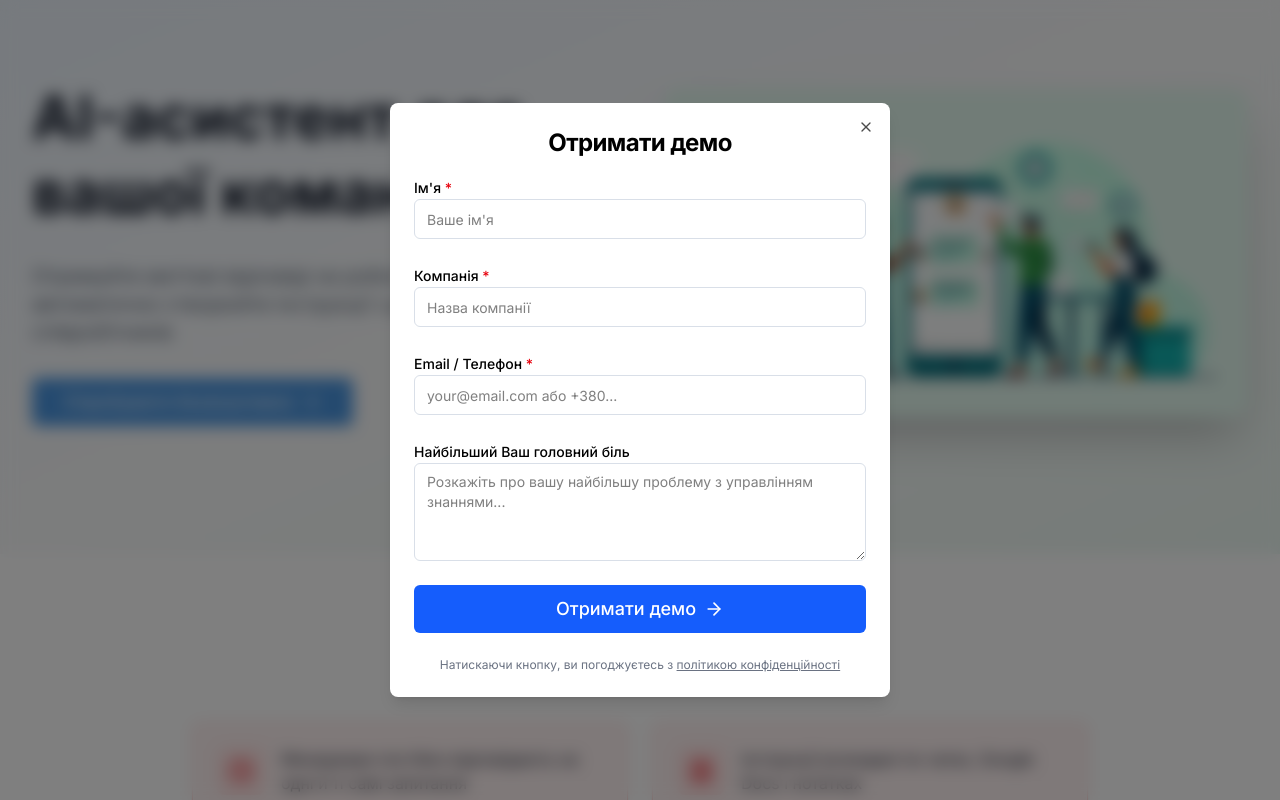
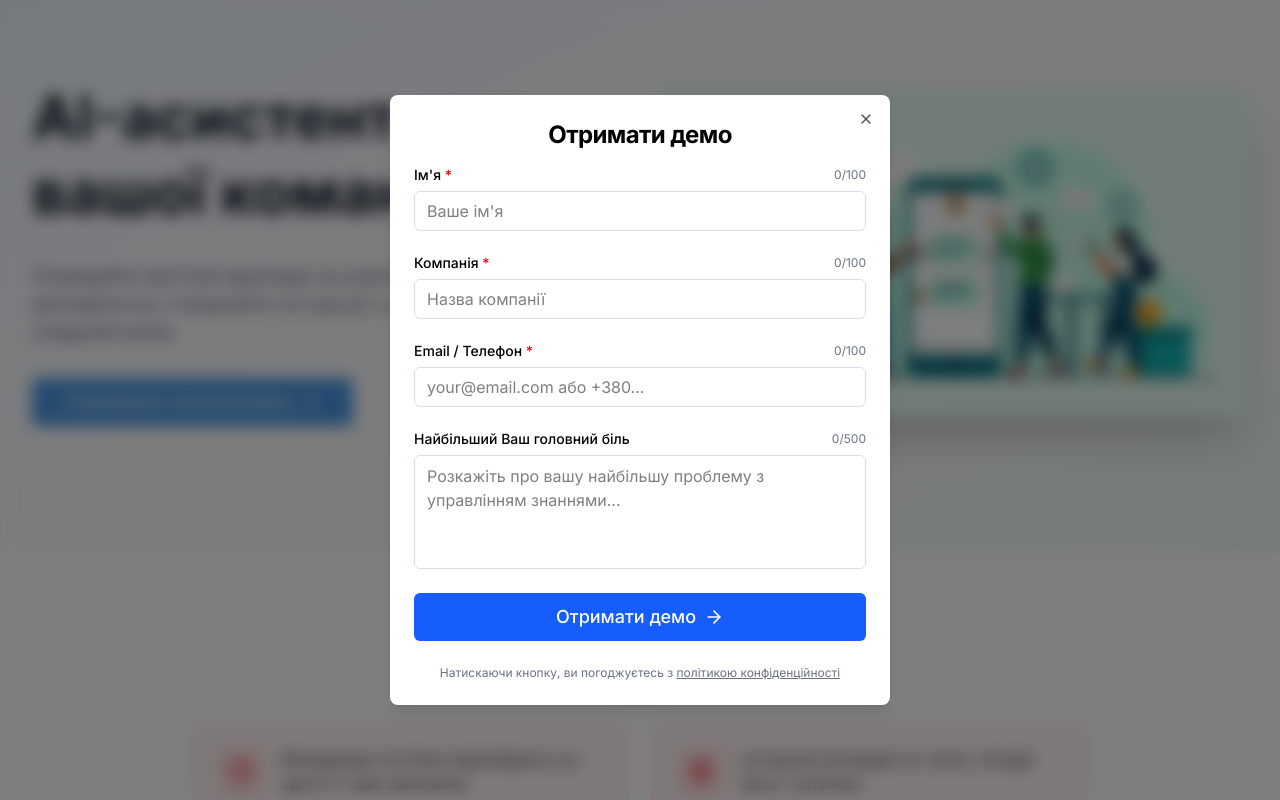
Before and after one commit to yurickv/knowly-landing, a Next.js app: page / in a window 1280 px wide. Both pictures are taken after a click on the button "Спробувати безкоштовно". Shown: the top 800 px of the page. Built offline with nearby package versions, Linux system fonts and the light colour scheme; no server answers.

Commit message:
added validation, fix iOS error in modal form

```diff
--- a/src/app/api/contact/route.ts
+++ b/src/app/api/contact/route.ts
@@ -51,7 +51,7 @@ export async function POST(request: NextRequest) {
     await sendToGoogleSheets(body);
 
     // Для демо просто логуємо
-    console.log('Нова заявка:', body);
+    // console.log('Нова заявка:', body);
 
     return NextResponse.json(
       {
--- a/src/app/globals.css
+++ b/src/app/globals.css
@@ -129,3 +129,30 @@ All colors MUST be HSL.
     border-color: hsl(var(--border));
   }
 }
+
+@supports (-webkit-touch-callout: none) {
+  input,
+  textarea,
+  select {
+    font-size: 16px !important;
+  }
+}
+
+/* Додатковий фікс для всіх форм */
+input[type='text'],
+input[type='email'],
+input[type='tel'],
+input[type='number'],
+input[type='password'],
+input[type='date'],
+input[type='datetime-local'],
+input[type='month'],
+input[type='search'],
+input[type='time'],
+input[type='url'],
+input[type='week'],
+select,
+textarea {
+  touch-action: manipulation;
+  font-size: 16px;
+}
--- a/src/app/layout.tsx
+++ b/src/app/layout.tsx
@@ -77,6 +77,10 @@ export default function RootLayout({
   return (
     <html lang="uk">
       <head>
+        <meta
+          name="viewport"
+          content="width=device-width, initial-scale=1.0, maximum-scale=1.0, user-scalable=no"
+        />
         {/* Google Analytics */}
         {process.env.NEXT_PUBLIC_GA_ID && (
           <>
--- a/src/components/modals/ContactFormModal.tsx
+++ b/src/components/modals/ContactFormModal.tsx
@@ -26,6 +26,14 @@ interface FormData {
   painPoint: string;
 }
 
+// Константи для валідації
+const MAX_LENGTHS = {
+  name: 100,
+  company: 100,
+  contact: 100,
+  painPoint: 500,
+};
+
 export default function ContactFormModal({
   open,
   onOpenChange,
@@ -39,6 +47,24 @@ export default function ContactFormModal({
 
   const [isSubmitting, setIsSubmitting] = useState(false);
   const [error, setError] = useState<string | null>(null);
+  const [fieldErrors, setFieldErrors] = useState<Partial<FormData>>({});
+
+  // Функція валідації email
+  const validateEmail = (email: string) => {
+    const emailRegex = /^[^\s@]+@[^\s@]+\.[^\s@]+$/;
+    return emailRegex.test(email);
+  };
+
+  // Функція валідації телефону (український формат)
+  const validatePhone = (phone: string) => {
+    const phoneRegex = /^\+?3?8?0?\d{9}$/;
+    return phoneRegex.test(phone.replace(/[\s-()]/g, ''));
+  };
+
+  // Функція валідації контакту (email або телефон)
+  const validateContact = (contact: string) => {
+    return validateEmail(contact) || validatePhone(contact);
+  };
 
   // Відстеження відкриття модалки
   const handleModalOpen = (isOpen: boolean) => {
@@ -48,18 +74,53 @@ export default function ContactFormModal({
         category: 'Contact Form',
         label: 'Contact Form Opened',
       });
+    } else {
+      // Очищаємо помилки при закритті
+      setFieldErrors({});
+      setError(null);
     }
     onOpenChange(isOpen);
   };
 
   const handleSubmit = async () => {
     setError(null);
+    const errors: Partial<FormData> = {};
 
-    if (!formData.name || !formData.company || !formData.contact) {
-      setError("Будь ласка, заповніть всі обов'язкові поля");
+    // Валідація полів
+    if (!formData.name) {
+      errors.name = "Ім'я є обов'язковим";
+    } else if (formData.name.length > MAX_LENGTHS.name) {
+      errors.name = `Ім'я не може бути довшим за ${MAX_LENGTHS.name} символів`;
+    }
+
+    if (!formData.company) {
+      errors.company = "Компанія є обов'язковою";
+    } else if (formData.company.length > MAX_LENGTHS.company) {
+      errors.company = `Назва компанії не може бути довшою за ${MAX_LENGTHS.company} символів`;
+    }
+
+    if (!formData.contact) {
+      errors.contact = "Email або телефон є обов'язковим";
+    } else if (formData.contact.length > MAX_LENGTHS.contact) {
+      errors.contact = `Контакт не може бути довшим за ${MAX_LENGTHS.contact} символів`;
+    } else if (!validateContact(formData.contact)) {
+      errors.contact = 'Введіть коректний email або номер телефону';
+    }
+
+    if (
+      formData.painPoint &&
+      formData.painPoint.length > MAX_LENGTHS.painPoint
+    ) {
+      errors.painPoint = `Опис не може бути довшим за ${MAX_LENGTHS.painPoint} символів`;
+    }
+
+    if (Object.keys(errors).length > 0) {
+      setFieldErrors(errors);
+      setError('Будь ласка, виправте помилки у формі');
       return;
     }
 
+    setFieldErrors({});
     setIsSubmitting(true);
 
     try {
@@ -85,6 +146,7 @@ export default function ContactFormModal({
       onOpenChange(false);
       setFormData({ name: '', company: '', contact: '', painPoint: '' });
       setError(null);
+      setFieldErrors({});
     } catch (err) {
       console.error('Form submission error:', err);
       setError(
@@ -105,16 +167,94 @@ export default function ContactFormModal({
   };
 
   const handleChange = (field: keyof FormData, value: string) => {
+    // Обмеження довжини вводу
+    const maxLength = MAX_LENGTHS[field];
+    if (value.length > maxLength) {
+      return; // Не дозволяємо вводити більше символів
+    }
+
     setFormData({
       ...formData,
       [field]: value,
     });
+
+    // Очищаємо помилки для поточного поля
+    if (fieldErrors[field]) {
+      setFieldErrors({
+        ...fieldErrors,
+        [field]: undefined,
+      });
+    }
     if (error) setError(null);
   };
 
   return (
     <Dialog open={open} onOpenChange={handleModalOpen}>
-      <DialogContent className="sm:max-w-[500px]">
+      <DialogContent className="sm:max-w-[500px] ios-form-fix">
+        {/* Додаємо стилі для фіксу iOS zoom */}
+        <style jsx global>{`
+          /* Фікс для iOS - забороняємо зум при фокусі на інпутах */
+          .ios-form-fix input[type='text'],
+          .ios-form-fix input[type='email'],
+          .ios-form-fix input[type='tel'],
+          .ios-form-fix input[type='number'],
+          .ios-form-fix input[type='password'],
+          .ios-form-fix input[type='url'],
+          .ios-form-fix input:not([type]),
+          .ios-form-fix textarea,
+          .ios-form-fix select {
+            font-size: 16px !important; /* Критично: мінімум 16px для iOS */
+            -webkit-text-size-adjust: 100%;
+            touch-action: manipulation; /* Забороняє double-tap zoom */
+          }
+
+          /* Додаткові стилі для покращення UX на мобільних */
+          @media (max-width: 640px) {
+            .ios-form-fix {
+              -webkit-overflow-scrolling: touch;
+            }
+
+            /* Забезпечуємо, що модалка не виходить за межі viewport */
+            .ios-form-fix {
+              max-height: calc(100vh - 2rem);
+              margin: 1rem;
+            }
+          }
+
+          /* Фікс для Safari - запобігаємо автозаповненню з неправильними стилями */
+          .ios-form-fix input:-webkit-autofill,
+          .ios-form-fix input:-webkit-autofill:hover,
+          .ios-form-fix input:-webkit-autofill:focus,
+          .ios-form-fix textarea:-webkit-autofill,
+          .ios-form-fix textarea:-webkit-autofill:hover,
+          .ios-form-fix textarea:-webkit-autofill:focus {
+            -webkit-text-fill-color: inherit;
+            transition: background-color 5000s ease-in-out 0s;
+            font-size: 16px !important;
+          }
+
+          /* Стилі для лічильників символів */
+          .ios-form-fix .text-xs {
+            transition: color 0.2s ease;
+          }
+
+          /* Коли наближається до ліміту */
+          .ios-form-fix input:focus ~ .text-xs,
+          .ios-form-fix textarea:focus ~ .text-xs {
+            color: #6b7280;
+          }
+
+          /* Стилі для помилок */
+          .ios-form-fix .border-red-500 {
+            border-color: #ef4444 !important;
+          }
+
+          .ios-form-fix .border-red-500:focus {
+            outline-color: #ef4444;
+            box-shadow: 0 0 0 3px rgba(239, 68, 68, 0.1);
+          }
+        `}</style>
+
         <DialogHeader>
           <DialogTitle className="text-2xl font-bold text-center">
             Отримати демо
@@ -129,49 +269,97 @@ export default function ContactFormModal({
           )}
 
           <div className="space-y-2">
+            <div className="flex justify-between items-center">
               <Label htmlFor="name">
                 Ім'я <span className="text-red-600">*</span>
               </Label>
+              <span className="text-xs text-gray-500">
+                {formData.name.length}/{MAX_LENGTHS.name}
+              </span>
+            </div>
             <Input
               id="name"
+              type="text"
               value={formData.name}
               onChange={(e) => handleChange('name', e.target.value)}
               placeholder="Ваше ім'я"
               disabled={isSubmitting}
               required
+              autoComplete="name"
+              className={`text-base ${
+                fieldErrors.name ? 'border-red-500' : ''
+              }`}
+              maxLength={MAX_LENGTHS.name}
             />
+            {fieldErrors.name && (
+              <p className="text-sm text-red-600 mt-1">{fieldErrors.name}</p>
+            )}
           </div>
 
           <div className="space-y-2">
+            <div className="flex justify-between items-center">
               <Label htmlFor="company">
                 Компанія <span className="text-red-600">*</span>
               </Label>
+              <span className="text-xs text-gray-500">
+                {formData.company.length}/{MAX_LENGTHS.company}
+              </span>
+            </div>
             <Input
               id="company"
+              type="text"
               value={formData.company}
               onChange={(e) => handleChange('company', e.target.value)}
               placeholder="Назва компанії"
               disabled={isSubmitting}
               required
+              autoComplete="organization"
+              className={`text-base ${
+                fieldErrors.company ? 'border-red-500' : ''
+              }`}
+              maxLength={MAX_LENGTHS.company}
             />
+            {fieldErrors.company && (
+              <p className="text-sm text-red-600 mt-1">{fieldErrors.company}</p>
+            )}
           </div>
 
           <div className="space-y-2">
+            <div className="flex justify-between items-center">
               <Label htmlFor="contact">
                 Email / Телефон <span className="text-red-600">*</span>
               </Label>
+              <span className="text-xs text-gray-500">
+                {formData.contact.length}/{MAX_LENGTHS.contact}
+              </span>
+            </div>
             <Input
               id="contact"
+              type="text" // Використовуємо text замість email/tel для уникнення різної поведінки
               value={formData.contact}
               onChange={(e) => handleChange('contact', e.target.value)}
               placeholder="your@email.com або +380..."
               disabled={isSubmitting}
               required
+              autoComplete="email"
+              className={`text-base ${
+                fieldErrors.contact ? 'border-red-500' : ''
+              }`}
+              inputMode="email" // Підказка для клавіатури
+              maxLength={MAX_LENGTHS.contact}
             />
+            {fieldErrors.contact && (
+              <p className="text-sm text-red-600 mt-1">{fieldErrors.contact}</p>
+            )}
           </div>
 
           <div className="space-y-2">
+            <div className="flex justify-between items-center">
               <Label htmlFor="painPoint">Найбільший Ваш головний біль</Label>
+              <span className="text-xs text-gray-500">
+                {formData.painPoint.length}/{MAX_LENGTHS.painPoint}
+              </span>
+            </div>
             <Textarea
               id="painPoint"
               value={formData.painPoint}
@@ -179,7 +367,16 @@ export default function ContactFormModal({
               placeholder="Розкажіть про вашу найбільшу проблему з управлінням знаннями..."
               rows={4}
               disabled={isSubmitting}
+              className={`text-base resize-none ${
+                fieldErrors.painPoint ? 'border-red-500' : ''
+              }`}
+              maxLength={MAX_LENGTHS.painPoint}
             />
+            {fieldErrors.painPoint && (
+              <p className="text-sm text-red-600 mt-1">
+                {fieldErrors.painPoint}
+              </p>
+            )}
           </div>
 
           <Button
```
Lines whose indentation alone changed are shown as unchanged.
